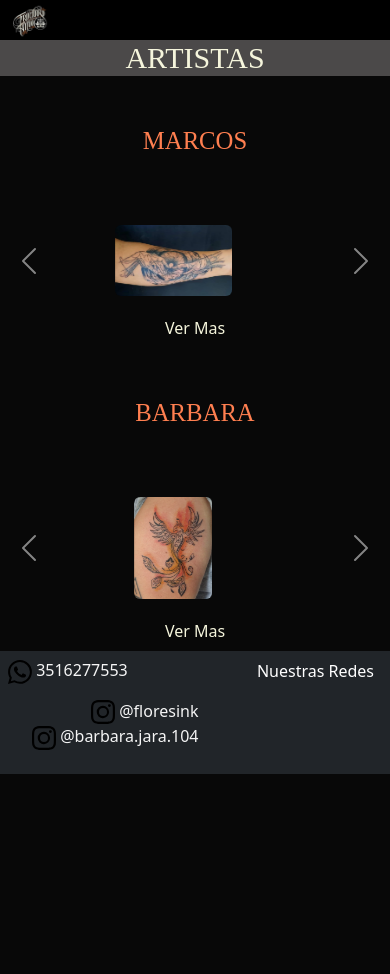
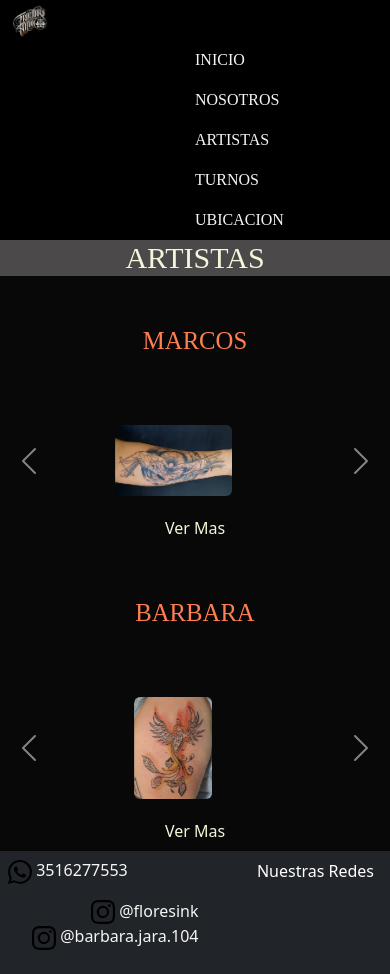
Before and after one commit to bjara2022/barbarajara_fructuosotattoo_22290, a website: page pages/artistas.html in a window 390 px wide. Before the commit the page ends 844 px from the top, so only its background shows below. Drawn offline with nearby package versions, Linux system fonts and the light colour scheme; a web font is replaced by a local one.

Commit message:
modifico header para que sea responsive

```diff
--- a/pages/artistas.html
+++ b/pages/artistas.html
@@ -31,7 +31,7 @@
                 <button class="navbar-toggler" type="button" data-bs-toggle="collapse" data-bs-target="#navbarNav" aria-controls="navbarNav" aria-expanded="false" aria-label="Toggle navigation">
                     <span class="navbar-toggler-icon"></span>
                 </button>
-                <div class="collapse navbar-collapse">
+                <div class="navbar-collapse navbar-expand-sm">
                     <ul class="navbar-nav">
                         <li class="nav-item">
                             <a id="items" class="nav-link" aria-current="page" href="../index.html">INICIO</a>
```
Also changed, not shown: pages/nosotros.html (+1 -1 lines), pages/turnos.html (+1 -1 lines), pages/ubicacion.html (+1 -1 lines).
